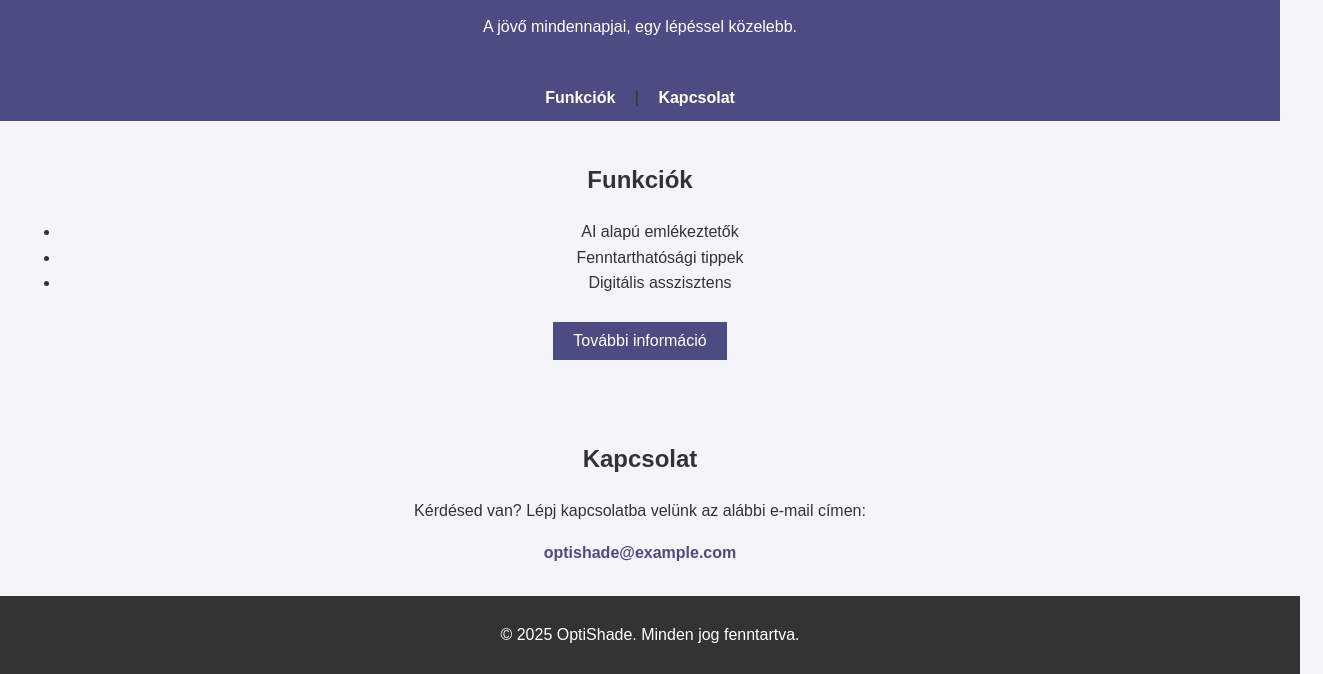
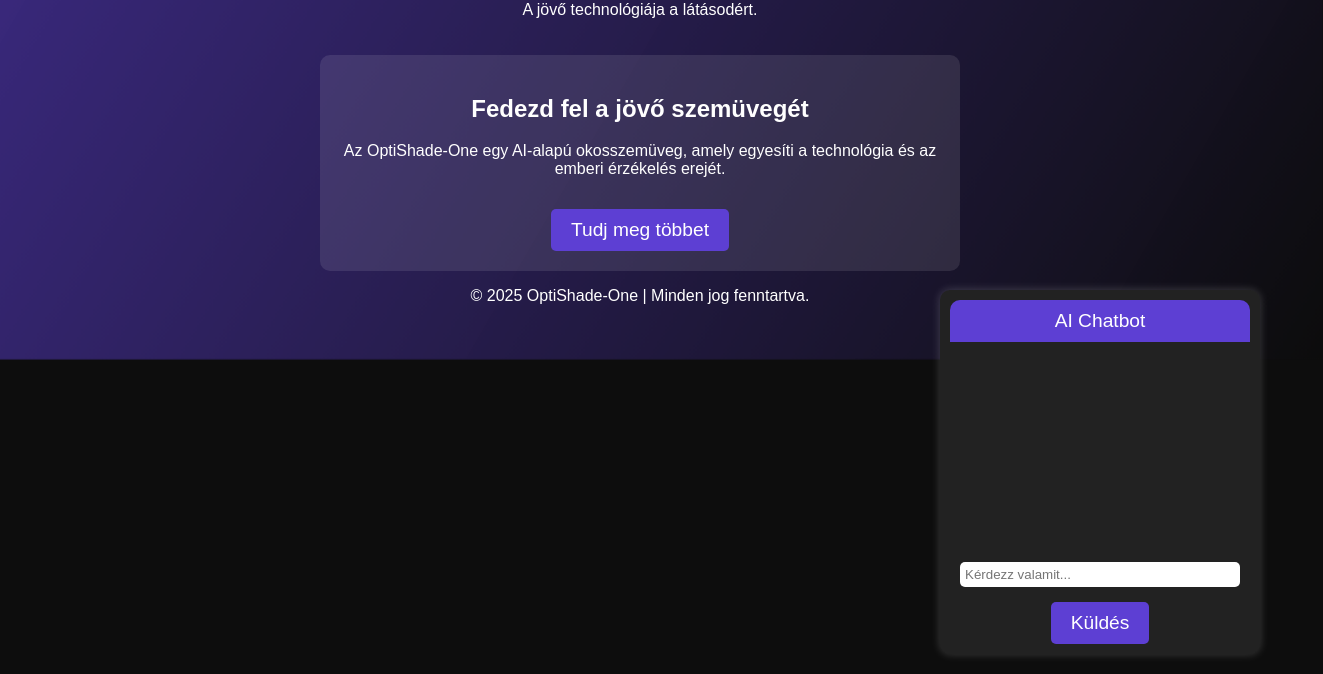
Before and after one commit to Danozs/OptiShade, a plain HTML site: page index.html in a window 1280 px wide. Shown: the part 126-800 px from the top of the page, 1323 px wide, since content can reach past the window. Drawn offline with Linux system fonts and the light colour scheme.

Commit message:
Update index.html

```diff
--- a/index.html
+++ b/index.html
@@ -1,149 +1,205 @@
-<!doctype html>
+<!DOCTYPE html>
 <html lang="hu">
 <head>
     <meta charset="UTF-8">
     <meta name="viewport" content="width=device-width, initial-scale=1.0">
-    <title>OptiShade - A Jövő Mindennapjai</title>
-    <link rel="stylesheet" href="style.css">
-<style type="text/css" id="dcoder_stylesheet">body {
+    <title>OptiShade-One</title>
+
+    <!-- CSS -->
+    <style>
+        /* Alap stílusok */
+        body {
             font-family: Arial, sans-serif;
-    margin: 0;
-    padding: 0;
-    background-color: #f4f4f9;
-    color: #333;
-    line-height: 1.6;
+            text-align: center;
+            background-color: #0d0d0d;
+            color: white;
+            padding: 20px;
+            overflow-x: hidden;
+            position: relative;
         }
 
-/* Fejléc stílusai */
-header {
-    background: #4c4c82;
-    color: white;
-    text-align: center;
-    padding: 20px;
+        /* Animált háttér */
+        body::before {
+            content: "";
+            position: absolute;
+            top: 0;
+            left: 0;
+            width: 100%;
+            height: 100%;
+            background: linear-gradient(120deg, rgba(93,63,211,0.6), rgba(13,13,13,0.8));
+            animation: backgroundMove 10s infinite alternate;
+            z-index: -1;
         }
 
-header img {
-    display: block;
-    margin: 0 auto;
+        @keyframes backgroundMove {
+            0% { transform: scale(1); }
+            100% { transform: scale(1.1); }
         }
 
-/* Navigációs menü */
-nav {
-    background-color: #4c4c82;
-    text-align: center;
-    padding: 10px 0;
-}
-
-nav a {
-    color: white;
-    text-decoration: none;
-    margin: 0 15px;
-    font-weight: bold;
-}
-
-nav a:hover {
-    text-decoration: underline;
-}
-
-/* Funkciók szekció */
-#features {
-    padding: 20px;
-    text-align: center;
-}
-
-/* Kapcsolat szekció */
-#contact {
-    padding: 20px;
-    text-align: center;
-    background-color: #f4f4f9;
+        /* Tartalom */
+        .logo {
+            width: 200px;
             margin-top: 20px;
         }
 
-#contact a {
-    color: #4c4c82;
-    text-decoration: none;
-    font-weight: bold;
+        h1 {
+            color: #5D3FD3;
+            font-size: 2.5rem;
         }
 
-#contact a:hover {
-    text-decoration: underline;
+        .intro {
+            margin-top: 20px;
+            padding: 20px;
+            border-radius: 10px;
+            background: rgba(255, 255, 255, 0.1);
+            display: inline-block;
+            width: 80%;
+            max-width: 600px;
         }
 
-/* Gomb stílusa */
         button {
-    background-color: #4c4c82;
+            margin-top: 15px;
+            padding: 10px 20px;
+            font-size: 1.2rem;
+            background: #5D3FD3;
+            border: none;
             color: white;
-    border: none;
-    padding: 10px 20px;
-    font-size: 16px;
             cursor: pointer;
-    margin-top: 10px;
+            transition: 0.3s;
+            border-radius: 5px;
         }
 
         button:hover {
-    background-color: #3b3b6b;
+            background: #4a2db6;
         }
 
-/* Lábléc */
-footer {
-    background: #333;
-    color: white;
-    text-align: center;
-    padding: 10px;
-    position: fixed;
-    bottom: 0;
-    width: 100%;
+        .hidden {
+            display: none;
         }
 
-/* Reszponzivitás */
-@media (max-width: 600px) {
-    header h1 {
-        font-size: 24px;
+        .more-info {
+            margin-top: 20px;
+            padding: 20px;
+            background: rgba(255, 255, 255, 0.2);
+            border-radius: 10px;
+            display: none;
         }
 
-    header p {
-        font-size: 14px;
+        /* Chatbot stílus */
+        .chat-container {
+            position: fixed;
+            bottom: 20px;
+            right: 20px;
+            width: 300px;
+            background: #222;
+            border-radius: 10px;
+            padding: 10px;
+            box-shadow: 0px 0px 10px rgba(255, 255, 255, 0.2);
         }
 
-    nav a {
-        font-size: 14px;
+        .chat-header {
+            background: #5D3FD3;
+            padding: 10px;
+            border-radius: 10px 10px 0 0;
+            font-size: 1.2rem;
+            color: white;
         }
-}</style></head>
+
+        .chat-messages {
+            height: 200px;
+            overflow-y: auto;
+            padding: 10px;
+            color: white;
+        }
+
+        .chat-input {
+            width: 90%;
+            padding: 5px;
+            border: none;
+            border-radius: 5px;
+        }
+    </style>
+</head>
 <body>
-    <!-- Fejléc logóval -->
+
     <header>
-        <img src="logo.png" alt="OptiShade logo" style="width:150px;">
-        <h1>OptiShade</h1>
-        <p>A jövő mindennapjai, egy lépéssel közelebb.</p>
+        <h1>OptiShade-One</h1>
+        <p>A jövő technológiája a látásodért.</p>
     </header>
 
-    <!-- Navigációs menü -->
-    <nav>
-        <a href="#features">Funkciók</a> |
-        <a href="#contact">Kapcsolat</a>
-    </nav>
-
-    <!-- Funkciók szekció -->
-    <section id="features">
-        <h2>Funkciók</h2>
-        <ul>
-            <li>AI alapú emlékeztetők</li>
-            <li>Fenntarthatósági tippek</li>
-            <li>Digitális asszisztens</li>
-        </ul>
-        <button onclick="alert('Üdvözlünk az OptiShade oldalon!')">További információ</button>
+    <section class="intro">
+        <h2>Fedezd fel a jövő szemüvegét</h2>
+        <p>Az OptiShade-One egy AI-alapú okosszemüveg, amely egyesíti a technológia és az emberi érzékelés erejét.</p>
+        <button id="infoButton">Tudj meg többet</button>
+        <p id="extraInfo" class="hidden">Az AI-technológia segít felismerni a környezeted, valós idejű adatokat biztosít és megvédi a viselőjét.</p>
     </section>
 
-    <!-- Kapcsolat szekció -->
-    <section id="contact">
-        <h2>Kapcsolat</h2>
-        <p>Kérdésed van? Lépj kapcsolatba velünk az alábbi e-mail címen:</p>
-        <p><a href="mailto:optishade@example.com">optishade@example.com</a></p>
+    <section class="more-info" id="moreInfo">
+        <h2>További információ</h2>
+        <p>Az OptiShade-One képes felismerni az arcokat, elemezni a környezetet és segíteni a mindennapi életben.</p>
     </section>
 
-    <!-- Lábléc -->
     <footer>
-        <p>© 2025 OptiShade. Minden jog fenntartva.</p>
+        <p>&copy; 2025 OptiShade-One | Minden jog fenntartva.</p>
     </footer>
 
-</body></html>
+    <!-- Chatbot -->
+    <div class="chat-container">
+        <div class="chat-header">AI Chatbot</div>
+        <div class="chat-messages" id="chatMessages"></div>
+        <input type="text" id="chatInput" class="chat-input" placeholder="Kérdezz valamit...">
+        <button id="sendChat">Küldés</button>
+    </div>
+
+    <!-- JavaScript -->
+    <script>
+        document.addEventListener("DOMContentLoaded", function() {
+            const infoButton = document.getElementById("infoButton");
+            const extraInfo = document.getElementById("extraInfo");
+            const moreInfo = document.getElementById("moreInfo");
+
+            infoButton.addEventListener("click", function() {
+                if (extraInfo.classList.contains("hidden")) {
+                    extraInfo.classList.remove("hidden");
+                    moreInfo.style.display = "block";
+                    infoButton.textContent = "Bezárás";
+                } else {
+                    extraInfo.classList.add("hidden");
+                    moreInfo.style.display = "none";
+                    infoButton.textContent = "Tudj meg többet";
+                }
+            });
+
+            // Chatbot
+            const chatInput = document.getElementById("chatInput");
+            const sendChat = document.getElementById("sendChat");
+            const chatMessages = document.getElementById("chatMessages");
+
+            sendChat.addEventListener("click", function() {
+                const userMessage = chatInput.value.trim();
+                if (userMessage) {
+                    const userMsgDiv = document.createElement("div");
+                    userMsgDiv.textContent = "Te: " + userMessage;
+                    chatMessages.appendChild(userMsgDiv);
+
+                    const botResponse = getBotResponse(userMessage);
+                    const botMsgDiv = document.createElement("div");
+                    botMsgDiv.textContent = "AI: " + botResponse;
+                    chatMessages.appendChild(botMsgDiv);
+
+                    chatInput.value = "";
+                    chatMessages.scrollTop = chatMessages.scrollHeight;
+                }
+            });
+
+            function getBotResponse(message) {
+                if (message.toLowerCase().includes("mi az optishade")) {
+                    return "Az OptiShade-One egy AI-alapú okosszemüveg.";
+                }
+                return "Sajnálom, nem értem. Próbálj meg mást kérdezni!";
+            }
+        });
+    </script>
+
+</body>
+</html>
```
Lines whose indentation alone changed are shown as unchanged.
